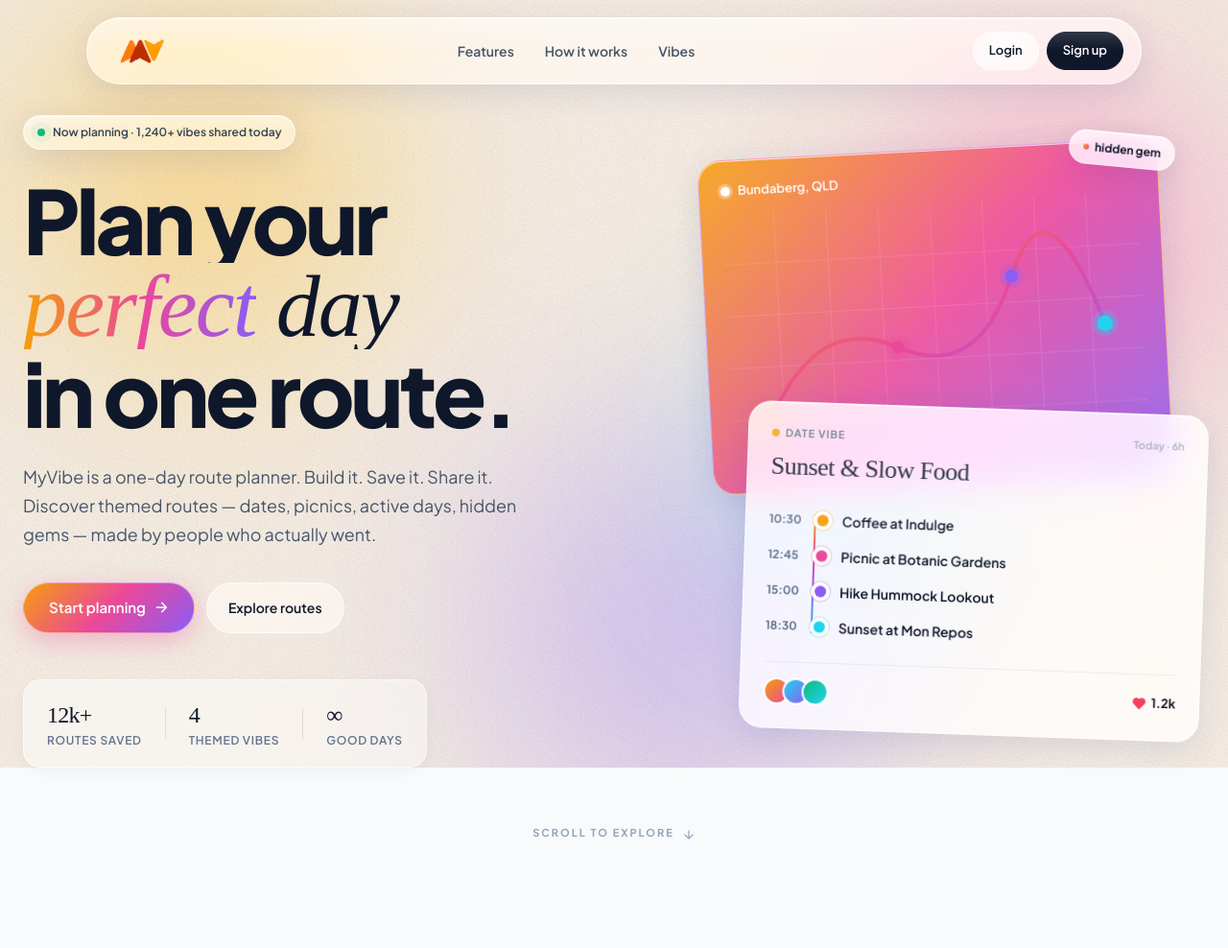
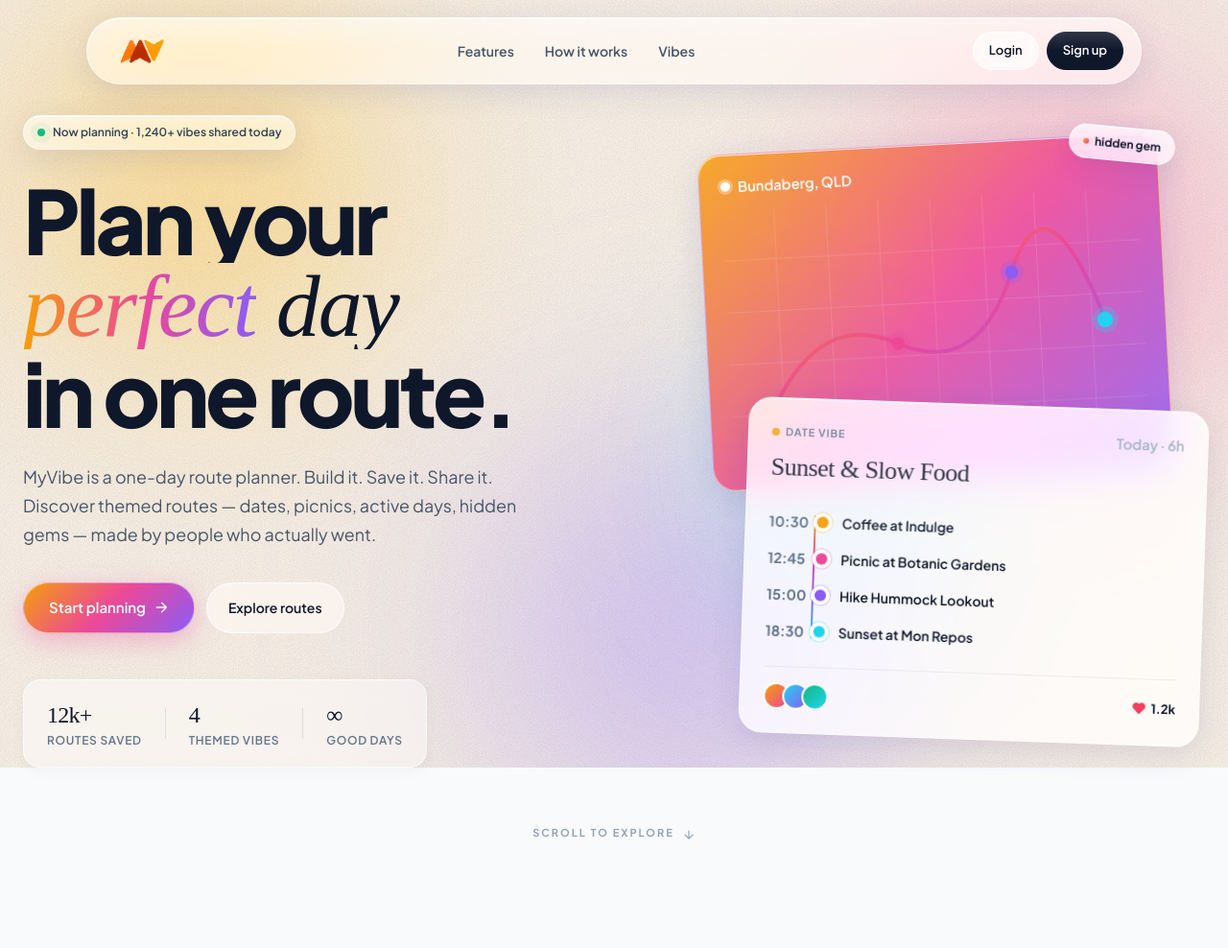
Before and after one commit to Bona-K/agiledevBSZ, a Flask app: page / in a window 1280 px wide. Shown: the top 988 px of the page at 96% size. Run offline with Flask 3, Linux system fonts and the light colour scheme; tables that the repository leaves empty hold one stand-in row (values such as "Sample post"); some libraries are stand-ins or nearby versions; some web fonts are replaced.

Commit message:
Minor bug fixes in UI

```diff
--- a/static/css/styles.css
+++ b/static/css/styles.css
@@ -1284,5 +1284,21 @@
   border-radius: 999px;
   box-shadow: inset 0 1px 0 rgba(255,255,255,0.55), 0 6px 16px rgba(15, 23, 42, 0.18);
 }
+
+/* Slightly larger text for very small UI labels and captions */
+.text-xs {
+  font-size: 0.88rem !important;
+}
+.route-card-glass__pin-text,
+.route-card-glass__time,
+.route-card-glass__stop-time,
+.route-map-card__count,
+.leaflet-popup-content .map-popup__meta,
+.leaflet-container .leaflet-control-attribution,
+.route-map-empty__copy,
+.loc-suggest__sub {
+  font-size: 0.92rem !important;
+}
+
 /* Smaller dot variant for compact route thumbnails inside user_profile / similar cards */
 .route-thumb__dot--sm { width: 30px; height: 30px; }
--- a/templates/login.html
+++ b/templates/login.html
@@ -13,7 +13,7 @@
       <a href="{{ url_for('index') }}" class="text-sm font-semibold text-slate-700 hover:text-slate-900">← Back</a>
       <h1 class="mt-6 text-4xl font-semibold tracking-tight sm:text-5xl">Welcome back</h1>
       <p class="mt-4 max-w-xl text-base leading-7 text-slate-700">
-        Simple mock login for UI demo.
+        Simple login for UI demo.
       </p>
 
       <div class="glass-soft mt-8 p-5 relative">
@@ -72,7 +72,7 @@
               <div class="text-sm font-semibold text-slate-900">Login</div>
               <div class="mt-1 text-sm text-slate-600">Home / Explore / Create / Profile</div>
             </div>
-            <div class="rounded-2xl bg-slate-900 px-3 py-1 text-xs font-semibold text-white">Mock</div>
+            <div class="rounded-2xl bg-slate-900 px-3 py-1 text-xs font-semibold text-white">Demo</div>
           </div>
 
           <form id="loginForm" class="mt-6 space-y-4" method="POST" action="{{ url_for('login') }}" novalidate>
--- a/templates/route.html
+++ b/templates/route.html
@@ -138,7 +138,7 @@
             rows="3"
           ></textarea>
           <button id="btnCmt" type="button" class="btn-glass-ghost mt-3 w-full !py-2 !text-sm">
-            Submit (mock)
+            Submit
           </button>
         </div>
       </div>
--- a/templates/signup.html
+++ b/templates/signup.html
@@ -68,7 +68,7 @@
               <div class="text-sm font-semibold text-slate-900">Sign up</div>
               <div class="mt-1 text-sm text-slate-600">Auto-login after signup</div>
             </div>
-            <div class="rounded-2xl bg-slate-900 px-3 py-1 text-xs font-semibold text-white">Mock</div>
+            <div class="rounded-2xl bg-slate-900 px-3 py-1 text-xs font-semibold text-white">Demo</div>
           </div>
 
           <form id="signupForm" class="mt-6 space-y-4" method="POST" action="{{ url_for('signup') }}" novalidate>
```
